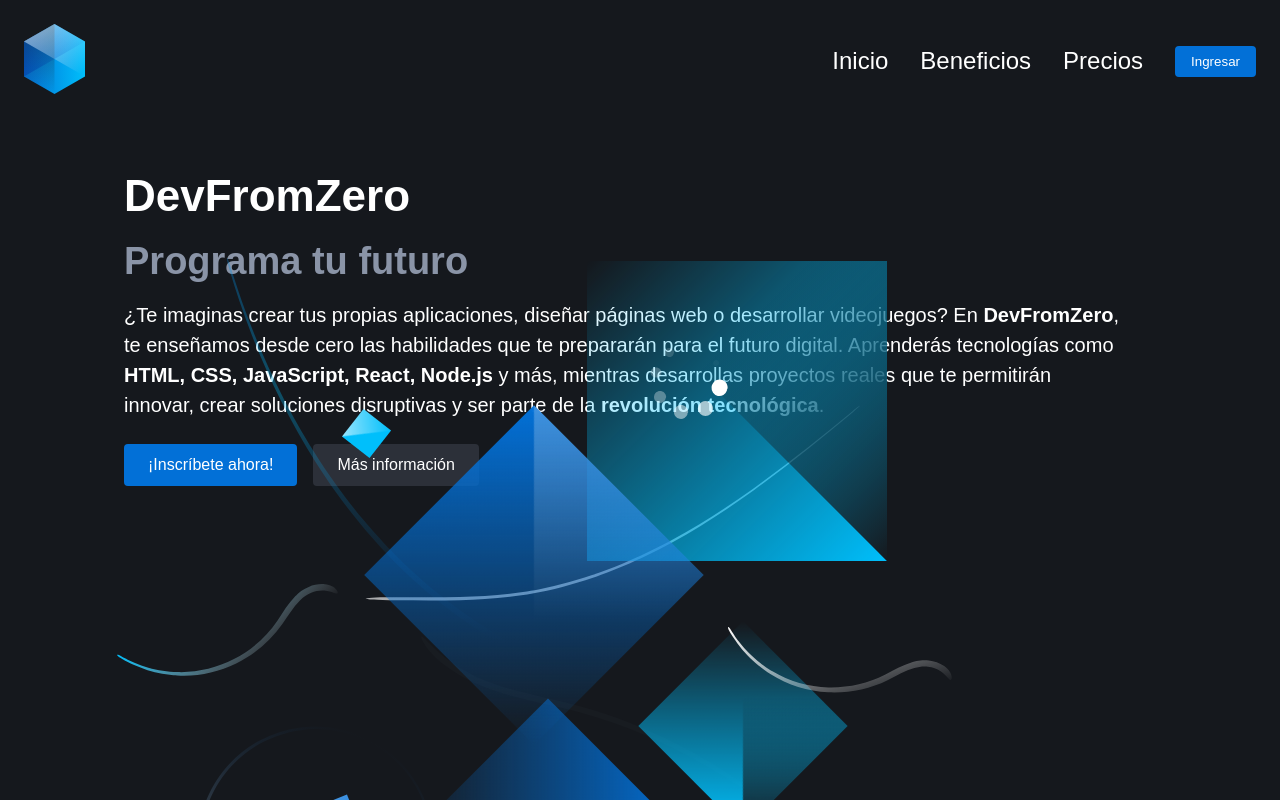
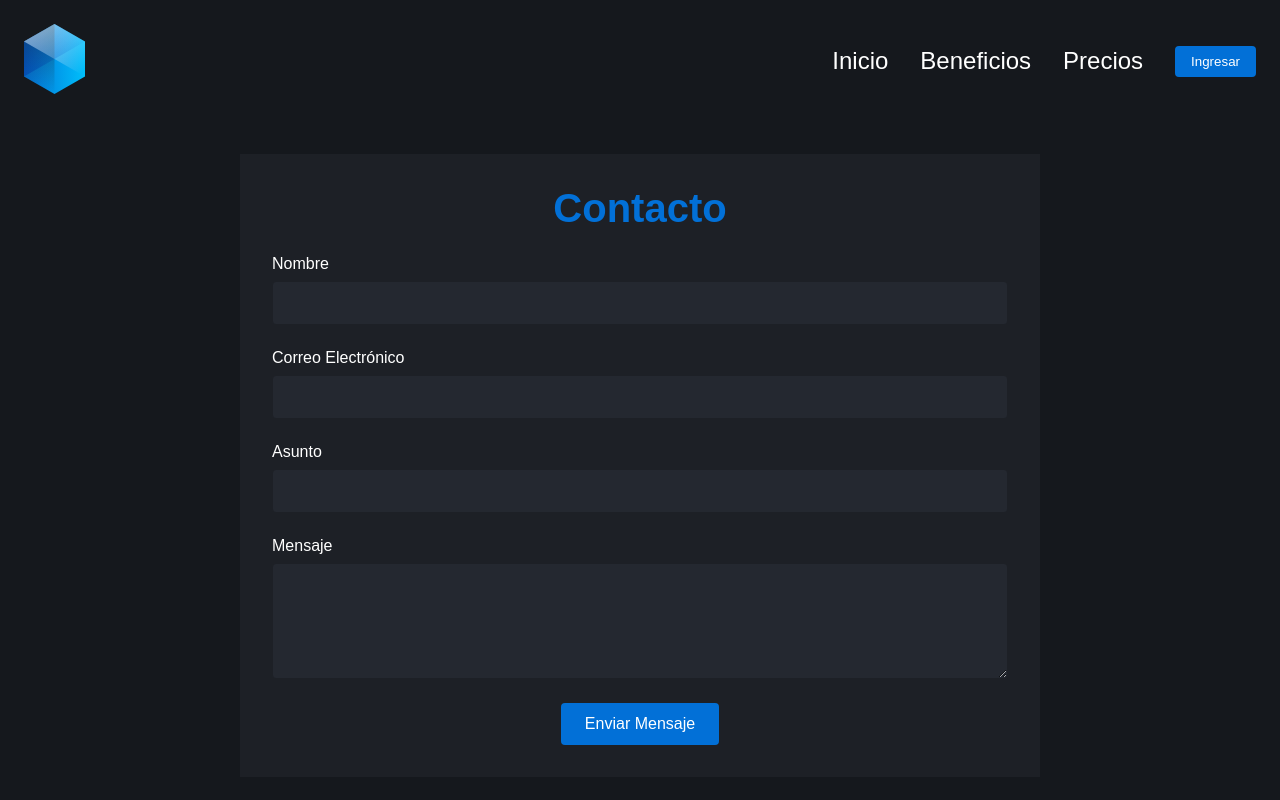
Before and after one commit to Martin-Juncos/DevFromZero_WebSite, a React (Vite) app: page /contacto in a window 1280 px wide. Shown: the top 800 px of the page. Built offline with nearby package versions, Linux system fonts and the light colour scheme.

Commit message:
Contacto

```diff
--- a/src/App.jsx
+++ b/src/App.jsx
@@ -15,6 +15,7 @@ import AboutUs from "./components/AboutUs/AboutUs";
 import Beneficios from "./components/Beneficios/Beneficios";
 import Precios from "./components/Precios/Precios";
 import PreguntasFrecuentes from "./components/PreguntasFrecuentes/PreguntasFrecuentes ";
+import Contacto from "./components/Contacto/Contacto";
 
 function App() {
   const { isAuthenticated } = useAuth0();
@@ -29,6 +30,7 @@ function App() {
             <Route path="/beneficios" element={<Beneficios />} />
             <Route path="/precios" element={<Precios />} />
             <Route path="/faq" element={<PreguntasFrecuentes />} />
+            <Route path="/contacto" element={<Contacto />} />
           </>
         ) : (
           <>
@@ -42,6 +44,7 @@ function App() {
             <Route path="/beneficios" element={<Beneficios />} />
             <Route path="/precios" element={<Precios />} />
             <Route path="/faq" element={<PreguntasFrecuentes />} />
+            <Route path="/contacto" element={<Contacto />} />
           </>
         )}
       </Routes>
--- /dev/null
+++ b/src/components/Contacto/Contacto.jsx
@@ -0,0 +1,115 @@
+import { useState } from "react";
+import styles from "./Contacto.module.css";
+
+function Contacto() {
+  const [formData, setFormData] = useState({
+    nombre: "",
+    email: "",
+    asunto: "",
+    mensaje: "",
+  });
+  const [error, setError] = useState({});
+  const [enviado, setEnviado] = useState(false);
+
+  const validate = () => {
+    const newErrors = {};
+    if (!formData.nombre) newErrors.nombre = "El nombre es obligatorio.";
+    if (!formData.email) {
+      newErrors.email = "El correo es obligatorio.";
+    } else if (!/\S+@\S+\.\S+/.test(formData.email)) {
+      newErrors.email = "El correo no es válido.";
+    }
+    if (!formData.mensaje) newErrors.mensaje = "El mensaje es obligatorio.";
+    return newErrors;
+  };
+
+  const handleChange = (e) => {
+    setFormData((prev) => ({
+      ...prev,
+      [e.target.name]: e.target.value,
+    }));
+  };
+
+  const handleSubmit = (e) => {
+    e.preventDefault();
+    const errors = validate();
+    setError(errors);
+    if (Object.keys(errors).length === 0) {
+      // Aquí se haría la llamada API para enviar el formulario
+      console.log("Enviando formulario", formData);
+      setEnviado(true);
+    }
+  };
+
+  return (
+    <div className={styles.bodyWrap}>
+      <div className={styles.contactContainer}>
+        <h1 className={styles.title}>Contacto</h1>
+        <form className={styles.contactForm} onSubmit={handleSubmit}>
+          <div className={styles.fieldGroup}>
+            <label htmlFor="nombre">Nombre</label>
+            <input
+              id="nombre"
+              name="nombre"
+              type="text"
+              value={formData.nombre}
+              onChange={handleChange}
+            />
+            {error.nombre && (
+              <span className={styles.error}>{error.nombre}</span>
+            )}
+          </div>
+
+          <div className={styles.fieldGroup}>
+            <label htmlFor="email">Correo Electrónico</label>
+            <input
+              id="email"
+              name="email"
+              type="email"
+              value={formData.email}
+              onChange={handleChange}
+            />
+            {error.email && <span className={styles.error}>{error.email}</span>}
+          </div>
+
+          <div className={styles.fieldGroup}>
+            <label htmlFor="asunto">Asunto</label>
+            <input
+              id="asunto"
+              name="asunto"
+              type="text"
+              value={formData.asunto}
+              onChange={handleChange}
+            />
+          </div>
+
+          <div className={styles.fieldGroup}>
+            <label htmlFor="mensaje">Mensaje</label>
+            <textarea
+              id="mensaje"
+              name="mensaje"
+              rows="5"
+              value={formData.mensaje}
+              onChange={handleChange}
+            ></textarea>
+            {error.mensaje && (
+              <span className={styles.error}>{error.mensaje}</span>
+            )}
+          </div>
+
+          <button type="submit" className={styles.submitButton}>
+            Enviar Mensaje
+          </button>
+
+          {enviado && (
+            <p className={styles.successMessage}>
+              ¡Gracias! Tu mensaje ha sido enviado.
+            </p>
+          )}
+        </form>
+      </div>
+    </div>
+  );
+}
+
+export default Contacto;
--- /dev/null
+++ b/src/components/Contacto/Contacto.module.css
@@ -0,0 +1,101 @@
+/* src/components/Contacto/Contacto.module.css */
+
+.bodyWrap {
+  background-color: var(--color-bg-1);
+  color: var(--color-typography-1);
+  font-family: var(--font-base);
+  overflow-x: hidden;
+  /* Usamos padding variable según dispositivo, se ajustará en media queries */
+  padding: 0 var(--content-padding-desktop);
+}
+.contactContainer {
+  max-width: 800px;
+  margin: 2rem auto;
+  padding: 2rem;
+  background-color: var(--color-bg-2);
+  color: var(--color-typography-1);
+  font-family: var(--font-base);
+  box-sizing: border-box;
+}
+
+.title {
+  text-align: center;
+  font-size: 2.5rem;
+  margin-bottom: 1.5rem;
+  color: var(--color-primary-1);
+}
+
+.contactForm {
+  display: flex;
+  flex-direction: column;
+  gap: 1.5rem;
+}
+
+.fieldGroup {
+  display: flex;
+  flex-direction: column;
+  text-align: left;
+}
+
+.fieldGroup label {
+  font-size: 1rem;
+  margin-bottom: 0.5rem;
+}
+
+.fieldGroup input,
+.fieldGroup textarea {
+  padding: 0.75rem;
+  font-size: 1rem;
+  border: 1px solid var(--color-bg-2);
+  border-radius: 4px;
+  background-color: var(--color-bg-3);
+  color: var(--color-typography-1);
+}
+
+.error {
+  color: var(--color-primary-2);
+  font-size: 0.9rem;
+  margin-top: 0.25rem;
+}
+
+.submitButton {
+  padding: 0.75rem 1.5rem;
+  font-size: 1rem;
+  background-color: var(--color-primary-1);
+  color: var(--color-typography-1);
+  border: none;
+  border-radius: 4px;
+  cursor: pointer;
+  transition: background-color 0.3s ease;
+  align-self: center;
+}
+
+.submitButton:hover {
+  background-color: var(--color-primary-2);
+}
+
+.successMessage {
+  text-align: center;
+  font-size: 1.1rem;
+  color: var(--color-primary-1);
+  margin-top: 1rem;
+}
+
+/* RESPONSIVIDAD */
+@media (max-width: 767.98px) {
+  .contactContainer {
+    padding: 1rem;
+  }
+  .title {
+    font-size: 2rem;
+  }
+  .fieldGroup input,
+  .fieldGroup textarea {
+    font-size: 0.9rem;
+    padding: 0.5rem;
+  }
+  .submitButton {
+    width: 100%;
+    font-size: 0.9rem;
+  }
+}
--- a/src/components/Footer/Footer.jsx
+++ b/src/components/Footer/Footer.jsx
@@ -27,7 +27,7 @@ function Footer() {
             <div className={styles.footerRight}>
               <ul className={styles.footerLinks}>
                 <li>
-                  <a href="#">Contacto</a>
+                  <a href="/contacto">Contacto</a>
                 </li>
                 <li>
                   <a href="/about_us">Sobre nosotros</a>
```
